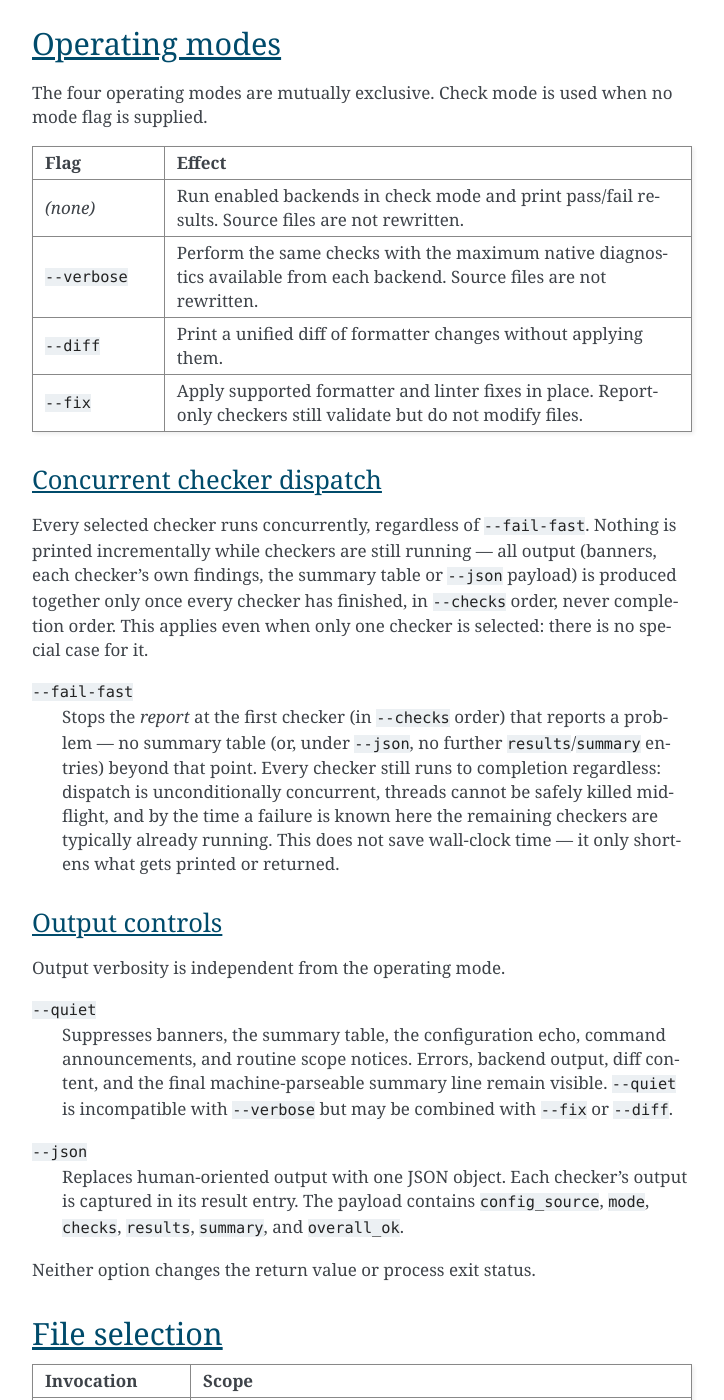
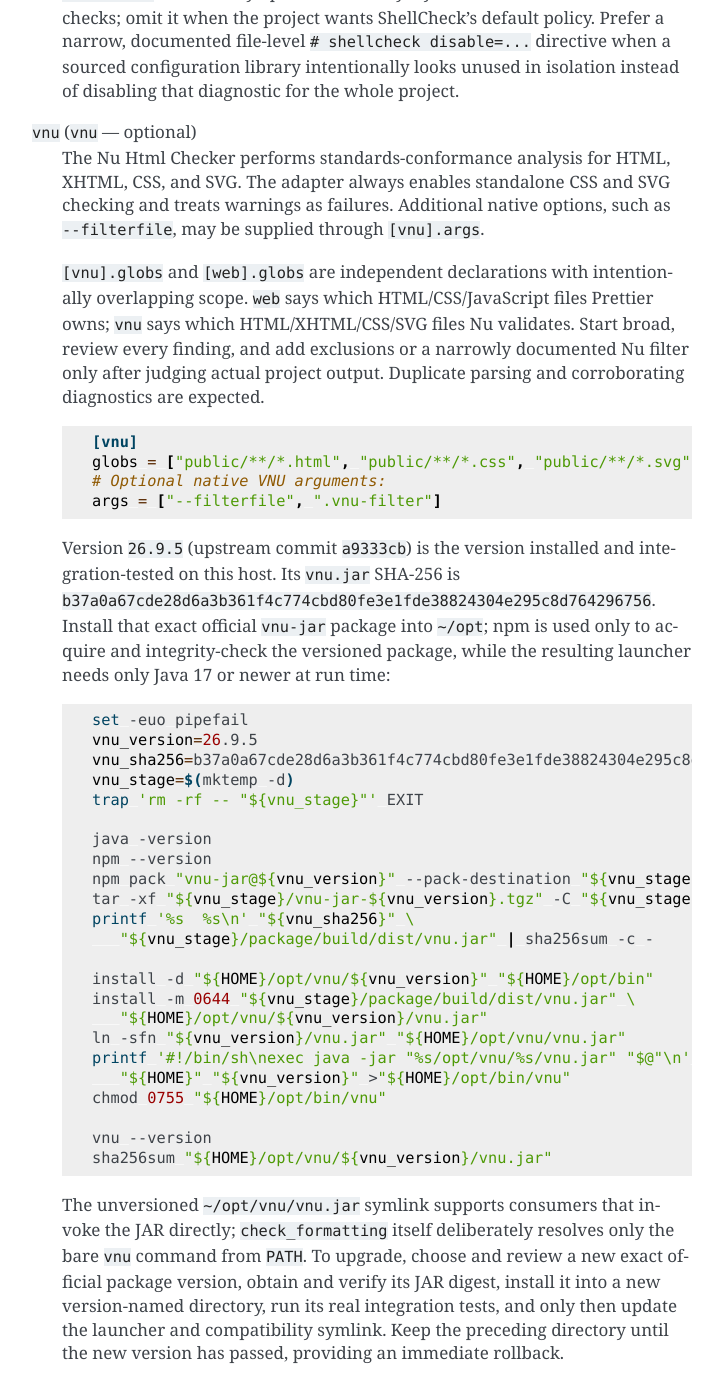
Before and after one commit to dememax/check_formatting, a Sphinx documentation site: the page built from docs/check_formatting.rst, in a window 1280 px wide and 1400 px high, scrolled down 5458 px. Shown: the whole window, without its empty margins (388-1112 px from the left). Built offline with Sphinx 7.4.7, drawn with Linux system fonts in a browser that asks for light colours; some of the changed text lies outside the part shown.

Commit message:
feat(vnu): add web conformance checker
Add an analysis-only VNU backend named after the tool, following the existing mypy and clang-tidy convention for secondary analysis over an already-formatted domain. The checker keeps its globs independent from Prettier's web scope, treats warnings as failures, enables standalone CSS and SVG validation alongside HTML/XHTML, forwards optional native arguments, resolves vnu only from PATH, and reports truthful manual remediation in fix and diff modes.

Document why overlapping Prettier and Nu coverage is intentional and how projects should begin with broad findings before adding judged exclusions. Adapt the useful safeguards from h-origin's setup_vnu.sh—fail-fast acquisition, temporary staging, pre-install SHA-256 verification, and post-install version verification—while improving reproducibility through the exact official vnu-jar@26.9.5 package and a version-named ~/opt layout instead of GitHub's mutable latest asset. Record upstream commit a9333cb and the verified JAR digest, plus a rollback-safe upgrade process.

Validation: python3.14 -m pytest tests/ -q (241 passed); real vnu integration covers clean and invalid HTML/CSS/SVG, warnings-as-errors, and non-mutating fix mode; ruff format/check pass; mypy passes through check_formatting; check_rst and Sphinx pass; git diff --check passes.

Co-Authored-By: Codex GPT-5 <noreply@openai.com>

```diff
--- a/docs/check_formatting.rst
+++ b/docs/check_formatting.rst
@@ -97,6 +97,9 @@ Registered checkers
    * - ``web``
      - ``prettier``
      - ``[web].globs``
+   * - ``vnu``
+     - Nu Html Checker
+     - ``[vnu].globs`` and optional ``[vnu].args``
    * - ``python``
      - ``ruff format`` and ``ruff check``
      - ``[python].dirs``
@@ -140,9 +143,11 @@ for it.  Combos sharing a build directory will race.  ``--verbose`` stays
 sequential, one combo at a time, so its live-streamed output is never
 interleaved.
 
-Checker names normally describe a file domain.  ``mypy`` and ``clang-tidy``
-are named for their backends because they add deeper analysis to domains that
-already have primary ``python`` and ``cpp`` format/lint checkers.
+Checker names normally describe a file domain.  ``mypy``, ``clang-tidy``, and
+``vnu`` are named for their backends because they add deeper analysis to
+domains that already have primary ``python``, ``cpp``, and ``web``
+format/lint checkers.  ``vnu`` is preferable to ``html`` because Nu also
+checks standalone CSS and SVG.
 
 Whether a checker is enabled by default is a fact about the consuming
 repository.  A Meson project may enable ``cpp`` and ``meson`` while a
@@ -158,8 +163,9 @@ Each row of the table above wraps exactly one independently-maintained
 backend: what it is, how to install it, and any check_formatting-relevant
 gotcha, one entry per backend rather than per checker — ``prettier`` backs
 four checkers (``web``, ``json``, ``ini``, ``yaml``) and is described once.
-None of these are ``check_formatting``'s own code; none are vendored or
-version-pinned by it.
+None of these are ``check_formatting``'s own code or Python dependencies.
+The VNU instructions below pin the exact independently installed version used
+to validate this adapter.
 
 ``clang-format`` (``cpp``)
    Part of the LLVM toolchain.  Install via the system package manager
@@ -252,6 +258,67 @@ version-pinned by it.
    policy.  Prefer a narrow, documented file-level ``# shellcheck disable=...``
    directive when a sourced configuration library intentionally looks unused
    in isolation instead of disabling that diagnostic for the whole project.
+
+``vnu`` (``vnu`` — optional)
+   The Nu Html Checker performs standards-conformance analysis for HTML,
+   XHTML, CSS, and SVG.  The adapter always enables standalone CSS and SVG
+   checking and treats warnings as failures.  Additional native options, such
+   as ``--filterfile``, may be supplied through ``[vnu].args``.
+
+   ``[vnu].globs`` and ``[web].globs`` are independent declarations with
+   intentionally overlapping scope.  ``web`` says which HTML/CSS/JavaScript
+   files Prettier owns; ``vnu`` says which HTML/XHTML/CSS/SVG files Nu
+   validates.  Start broad, review every finding, and add exclusions or a
+   narrowly documented Nu filter only after judging actual project output.
+   Duplicate parsing and corroborating diagnostics are expected.
+
+   .. code-block:: toml
+
+      [vnu]
+      globs = ["public/**/*.html", "public/**/*.css", "public/**/*.svg"]
+      # Optional native VNU arguments:
+      args = ["--filterfile", ".vnu-filter"]
+
+   Version ``26.9.5`` (upstream commit ``a9333cb``) is the version installed
+   and integration-tested on this host.  Its ``vnu.jar`` SHA-256 is
+   ``b37a0a67cde28d6a3b361f4c774cbd80fe3e1fde38824304e295c8d764296756``.
+   Install that exact official ``vnu-jar`` package into ``~/opt``; npm is used
+   only to acquire and integrity-check the versioned package, while the
+   resulting launcher needs only Java 17 or newer at run time:
+
+   .. code-block:: bash
+
+      set -euo pipefail
+      vnu_version=26.9.5
+      vnu_sha256=b37a0a67cde28d6a3b361f4c774cbd80fe3e1fde38824304e295c8d764296756
+      vnu_stage=$(mktemp -d)
+      trap 'rm -rf -- "${vnu_stage}"' EXIT
+
+      java -version
+      npm --version
+      npm pack "vnu-jar@${vnu_version}" --pack-destination "${vnu_stage}"
+      tar -xf "${vnu_stage}/vnu-jar-${vnu_version}.tgz" -C "${vnu_stage}"
+      printf '%s  %s\n' "${vnu_sha256}" \
+         "${vnu_stage}/package/build/dist/vnu.jar" | sha256sum -c -
+
+      install -d "${HOME}/opt/vnu/${vnu_version}" "${HOME}/opt/bin"
+      install -m 0644 "${vnu_stage}/package/build/dist/vnu.jar" \
+         "${HOME}/opt/vnu/${vnu_version}/vnu.jar"
+      ln -sfn "${vnu_version}/vnu.jar" "${HOME}/opt/vnu/vnu.jar"
+      printf '#!/bin/sh\nexec java -jar "%s/opt/vnu/%s/vnu.jar" "$@"\n' \
+         "${HOME}" "${vnu_version}" >"${HOME}/opt/bin/vnu"
+      chmod 0755 "${HOME}/opt/bin/vnu"
+
+      vnu --version
+      sha256sum "${HOME}/opt/vnu/${vnu_version}/vnu.jar"
+
+   The unversioned ``~/opt/vnu/vnu.jar`` symlink supports consumers that invoke
+   the JAR directly; ``check_formatting`` itself deliberately resolves only
+   the bare ``vnu`` command from ``PATH``.  To upgrade, choose and review a new
+   exact official package version, obtain and verify its JAR digest, install it
+   into a new version-named directory, run its real integration tests, and only
+   then update the launcher and compatibility symlink.  Keep the preceding
+   directory until the new version has passed, providing an immediate rollback.
 
 *****************
 Operating modes
@@ -440,6 +507,9 @@ Backend scope matrix
    * - ``shell``
      - ``shellcheck``
      - Whole-script analysis
+   * - ``vnu``
+     - Nu Html Checker
+     - Report-only conformance analysis; no source mutation to restrict
 
 *****************
 Excluding files
```
Also changed, not shown: AGENTS.md (+1 -1 lines), README.md (+29 -4 lines), 5 other files.
